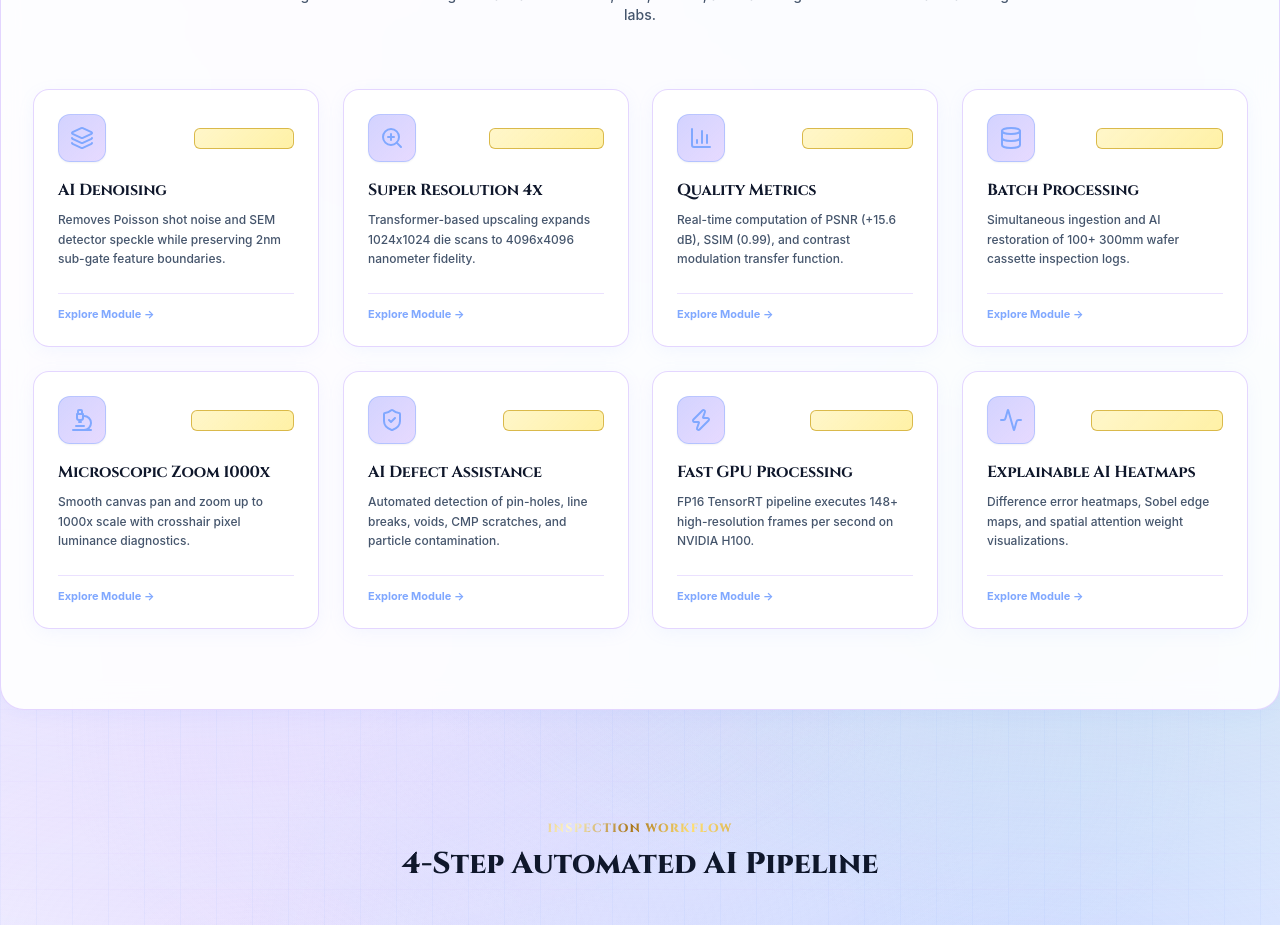
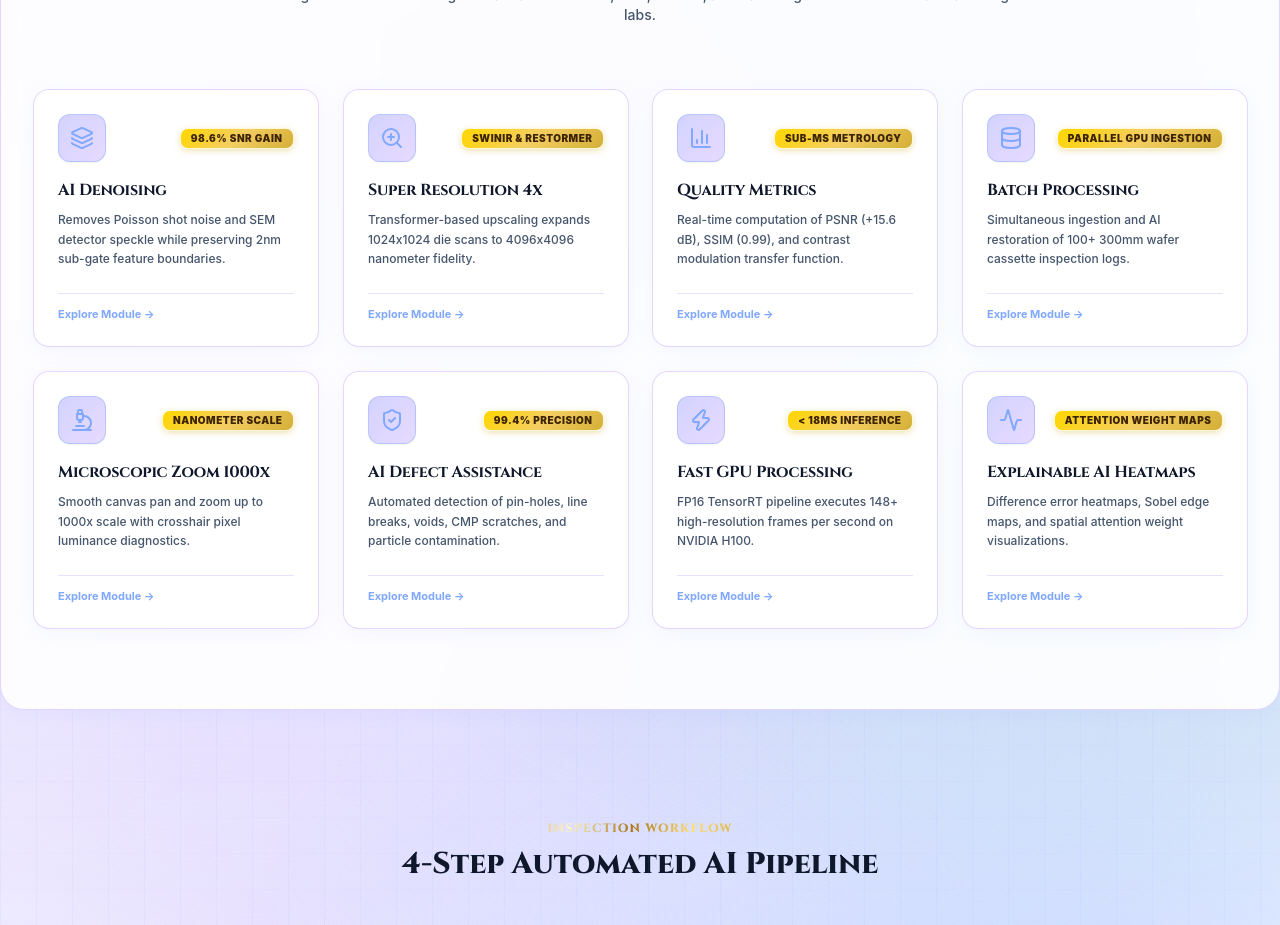
Before and after one commit to Mugilan-md/SemiRestore-AI, a React (Vite) app: page / in a window 1280 px wide. Shown: the part 1280-2205 px from the top of the page. Built offline with nearby package versions, Linux system fonts and the light colour scheme; a web font is replaced by a local one.

Commit message:
Fix badge text visibility on feature cards and eliminate empty golden boxes

```diff
--- a/src/components/dashboard/EnterpriseDashboard.tsx
+++ b/src/components/dashboard/EnterpriseDashboard.tsx
@@ -351,7 +351,7 @@ export const EnterpriseDashboard: React.FC<EnterpriseDashboardProps> = ({
                   <h4 className="text-xs font-bold text-slate-900">Restormer Denoising v2.4</h4>
                   <p className="text-[10px] text-slate-500 font-medium">Primary Sub-10nm Denoising Network</p>
                 </div>
-                <span className="text-[10px] font-black text-gold-glitter badge-gold-glitter px-2 py-0.5 rounded-md">
+                <span className="text-[10px] font-black uppercase tracking-wider badge-gold-glitter px-2.5 py-0.5 rounded-lg">
                   Active
                 </span>
               </div>
--- a/src/components/defects/DefectAssistanceOverlay.tsx
+++ b/src/components/defects/DefectAssistanceOverlay.tsx
@@ -138,7 +138,7 @@ export const DefectAssistanceOverlay: React.FC<DefectAssistanceOverlayProps> = (
                   <span className="text-[10px] font-bold uppercase text-slate-400">Selected Defect</span>
                   <h4 className="text-sm font-black text-slate-900">{selectedDefect.label}</h4>
                 </div>
-                <span className="text-xs font-black text-gold-glitter badge-gold-glitter px-3 py-1 rounded-xl">
+                <span className="text-xs font-black uppercase tracking-wide badge-gold-glitter px-3 py-1 rounded-xl">
                   {Math.round(selectedDefect.confidence * 100)}% AI Confidence
                 </span>
               </div>
--- a/src/components/landing/LandingPage.tsx
+++ b/src/components/landing/LandingPage.tsx
@@ -282,7 +282,7 @@ export const LandingPage: React.FC<LandingPageProps> = ({ setActiveTab }) => {
                     <div className="h-12 w-12 rounded-xl bg-gradient-to-br from-[#D3D3FF] to-[#CEB5FF]/50 border border-[#80A8FF]/40 flex items-center justify-center text-slate-900 shadow-xs">
                       <Icon className="h-6 w-6 text-[#80A8FF]" />
                     </div>
-                    <span className="text-[10px] font-black text-gold-glitter badge-gold-glitter px-2 py-0.5 rounded-md">
+                    <span className="text-[10px] font-black uppercase tracking-wider badge-gold-glitter px-2.5 py-0.5 rounded-lg">
                       {feat.highlight}
                     </span>
                   </div>
--- a/src/index.css
+++ b/src/index.css
@@ -327,10 +327,12 @@
 }
 
 .badge-gold-glitter {
-  background: linear-gradient(135deg, rgba(255, 246, 199, 0.95) 0%, rgba(255, 215, 0, 0.35) 100%);
-  border: 1px solid rgba(212, 175, 55, 0.85);
-  color: #5C3802;
-  font-weight: 800;
+  background: linear-gradient(135deg, #FFD700 0%, #F5CE62 50%, #D4AF37 100%);
+  border: 1px solid #FFF8D6;
+  color: #3D2400 !important;
+  -webkit-text-fill-color: #3D2400 !important;
+  font-weight: 900;
+  box-shadow: 0 2px 6px rgba(212, 175, 55, 0.35);
 }
 
 /* Custom Scrollbars */
```
